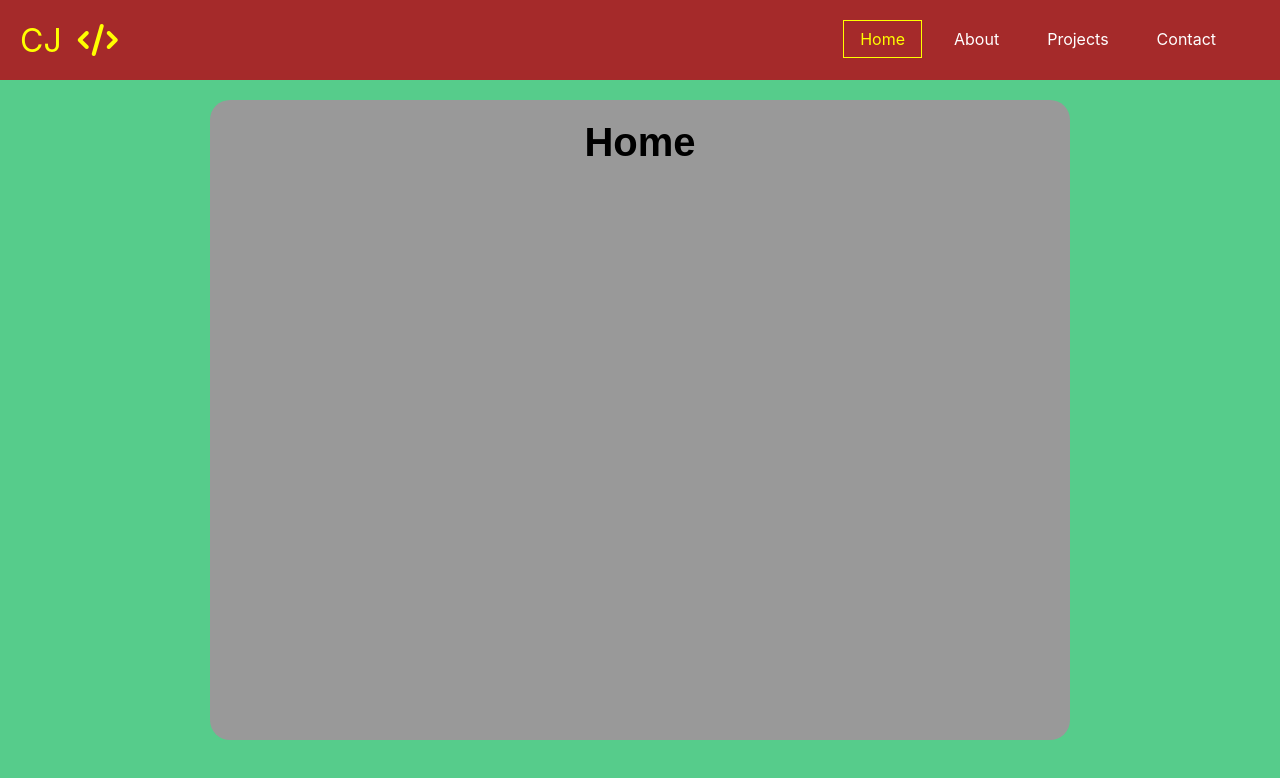
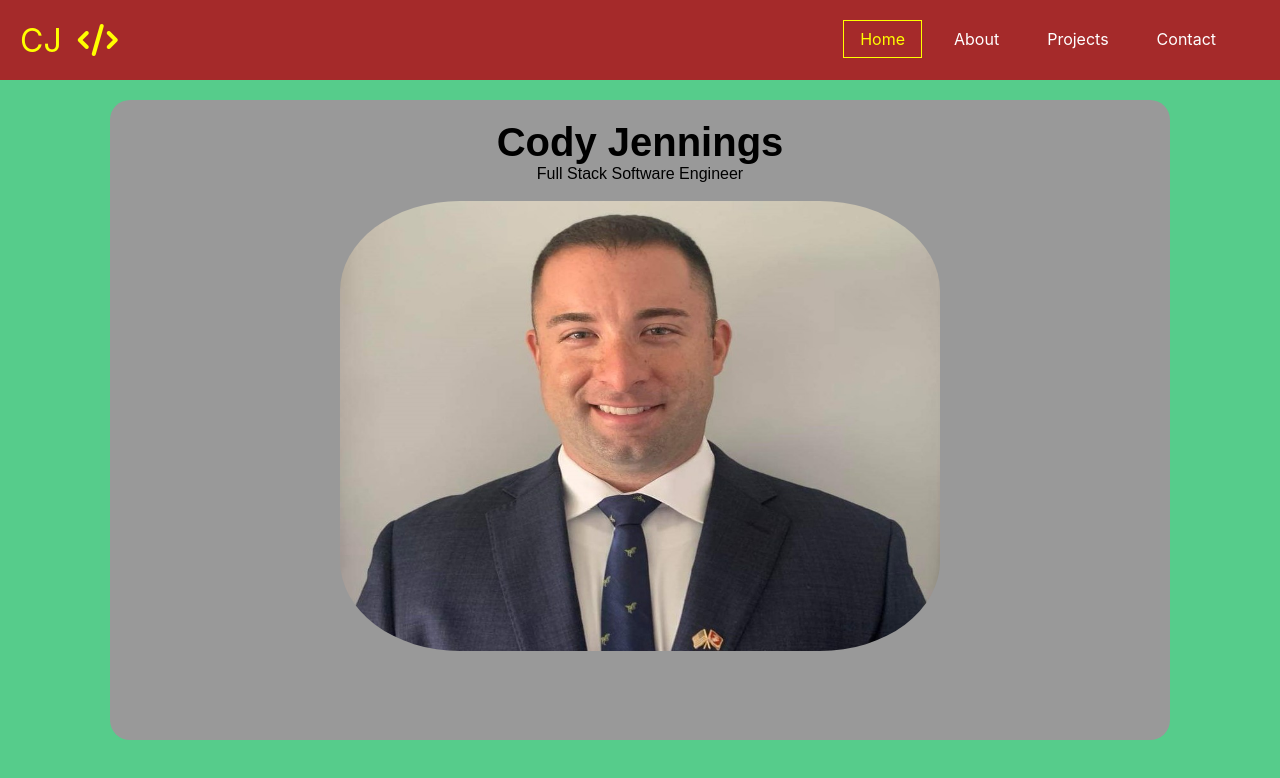
Before and after one commit to Cody-Jennings/Portfolio, a React (Create React App) app: page / in a window 1280 px wide. Shown: the top 778 px of the page. Built offline with nearby package versions, Linux system fonts and the light colour scheme.

Commit message:
added portfolio picture and some styling

```diff
--- a/src/Pages/Home/Home.css
+++ b/src/Pages/Home/Home.css
@@ -1,6 +1,6 @@
 .home-container {
     height: 600px;
-    width: 800px;
+    width: 1000px;
     padding: 20px 30px;
     background-color: #999999;
     border-radius: 20px;
@@ -26,3 +26,23 @@
     max-width: 100%;
 
   }
+
+
+.about-img {
+
+    /* margin-bottom: 50px; */
+    /* border-radius: 50%; */
+    /* width: 50%; */
+    height: 50%;
+    /* overflow: hidden; */
+    /* justify-content: center;
+    */
+
+}
+.about-img img {
+    height: 150%;
+    width: 60%;
+    border-radius: 20%;
+
+
+}
--- a/src/Pages/Home/Home.js
+++ b/src/Pages/Home/Home.js
@@ -4,11 +4,17 @@ import './Home.css'
 function Home() {
     return (
 
-            <div className='home'>
-                <div className='home-container'>
-                    <h1>Home</h1>
+        <div className='home'>
+            <div className='home-container'>
+                <h1>Cody Jennings</h1>
+                <p>Full Stack Software Engineer</p>
+                <br>
+                </br>
+                <div className='about-img'>
+                    <img src="../../../portfolioPicture.jpeg" ></img>
                 </div>
             </div>
+        </div>
 
     )
 }
```
Also changed, not shown: public/portfolioPicture.jpeg (added).
